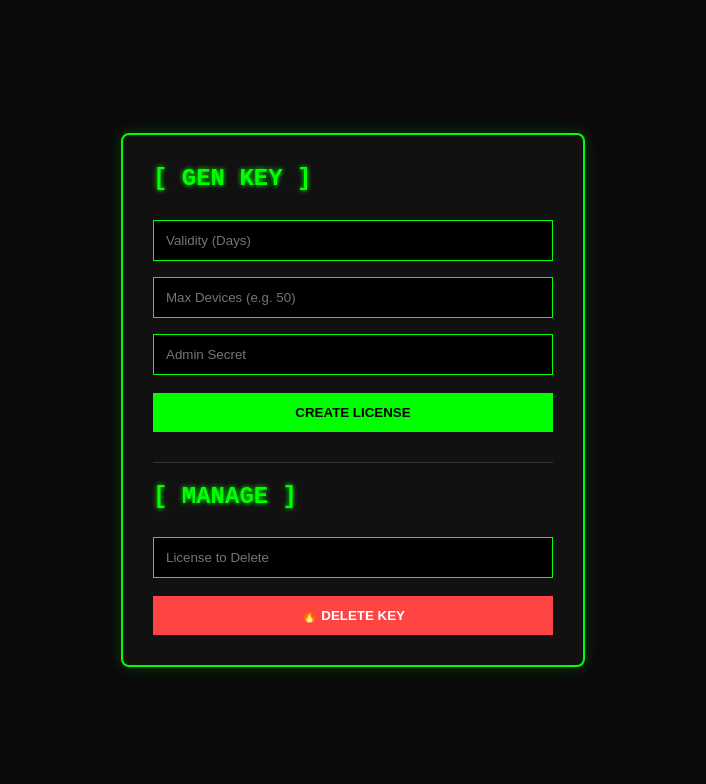
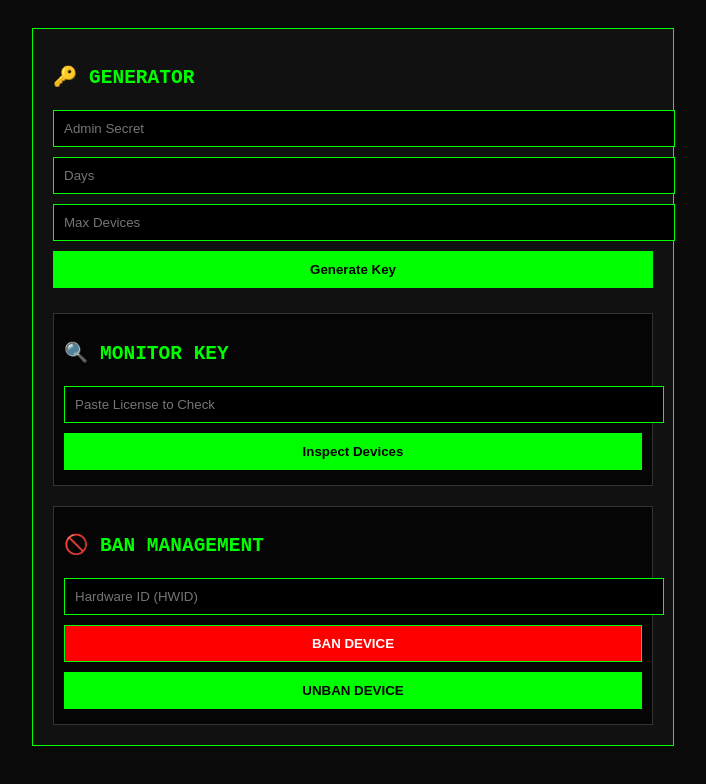
Before and after one commit to Jking123456/my-api, a website: page index.html in a window 1280 px wide. Shown: the whole page, without its empty margins (287-993 px from the left). Drawn offline with Linux system fonts and the light colour scheme.

Commit message:
Update index.html

```diff
--- a/index.html
+++ b/index.html
@@ -1,79 +1,72 @@
 <!DOCTYPE html>
 <html>
 <head>
-    <title>PRINZVAN ADMIN PANEL</title>
+    <title>PRINZVAN ADMIN V2</title>
     <meta name="viewport" content="width=device-width, initial-scale=1.0">
     <style>
-        body { background: #0a0a0a; color: #00ff00; font-family: 'Courier New', monospace; display: flex; justify-content: center; align-items: center; min-height: 100vh; margin: 0; }
-        .panel { border: 2px solid #00ff00; padding: 30px; background: #111; box-shadow: 0 0 15px rgba(0, 255, 0, 0.2); width: 90%; max-width: 400px; border-radius: 8px; }
-        h2 { margin-top: 0; text-shadow: 0 0 5px #00ff00; }
-        input { background: #000; color: #00ff00; border: 1px solid #00ff00; padding: 12px; margin: 8px 0; width: 100%; box-sizing: border-box; outline: none; }
-        button { background: #00ff00; color: #000; padding: 12px; border: none; font-weight: bold; cursor: pointer; width: 100%; margin-top: 10px; transition: 0.3s; }
-        button:hover { background: #00cc00; box-shadow: 0 0 10px #00ff00; }
-        .result-box { margin-top: 20px; padding: 15px; background: #000; border: 1px dashed #00ff00; display: none; text-align: left; position: relative; }
-        .copy-btn { width: auto; padding: 5px 10px; font-size: 12px; margin: 5px 0; background: #555; color: #fff; }
-        .delete-section { margin-top: 30px; border-top: 1px solid #333; padding-top: 20px; }
-        .btn-red { background: #ff4444; color: white; }
-        .btn-red:hover { background: #cc0000; box-shadow: 0 0 10px #ff4444; }
+        body { background: #0a0a0a; color: #00ff00; font-family: monospace; padding: 20px; }
+        .container { max-width: 600px; margin: auto; border: 1px solid #00ff00; padding: 20px; background: #111; }
+        input, button { width: 100%; padding: 10px; margin: 5px 0; background: #000; border: 1px solid #00ff00; color: #00ff00; }
+        button { background: #00ff00; color: #000; font-weight: bold; cursor: pointer; }
+        .card { border: 1px solid #333; padding: 10px; margin-top: 20px; background: #050505; }
+        .device-item { font-size: 12px; border-bottom: 1px solid #222; padding: 5px; display: flex; justify-content: space-between; }
+        .ban-btn { width: auto; background: #ff4444; color: white; padding: 2px 8px; font-size: 10px; border: none; }
     </style>
 </head>
 <body>
-    <div class="panel">
-        <h2>[ GEN KEY ]</h2>
-        <input type="number" id="days" placeholder="Validity (Days)">
-        <input type="number" id="max" placeholder="Max Devices (e.g. 50)">
+    <div class="container">
+        <h2>🔑 GENERATOR</h2>
         <input type="password" id="sec" placeholder="Admin Secret">
-        <button onclick="generateKey()">CREATE LICENSE</button>
+        <input type="number" id="days" placeholder="Days">
+        <input type="number" id="max" placeholder="Max Devices">
+        <button onclick="gen()">Generate Key</button>
 
-        <div id="result" class="result-box">
-            <div id="keyText" style="font-weight: bold; color: white; font-size: 18px;"></div>
-            <button class="copy-btn" onclick="copyKey()">📋 Copy Key</button>
-            <div id="details" style="font-size: 12px; color: #888; margin-top: 5px;"></div>
+        <div class="card">
+            <h2>🔍 MONITOR KEY</h2>
+            <input type="text" id="inspectKey" placeholder="Paste License to Check">
+            <button onclick="checkKey()">Inspect Devices</button>
+            <div id="monitorResult"></div>
         </div>
 
-        <div class="delete-section">
-            <h2>[ MANAGE ]</h2>
-            <input type="text" id="delKey" placeholder="License to Delete">
-            <button class="btn-red" onclick="deleteKey()">🔥 DELETE KEY</button>
+        <div class="card">
+            <h2>🚫 BAN MANAGEMENT</h2>
+            <input type="text" id="banId" placeholder="Hardware ID (HWID)">
+            <button style="background:red;color:white" onclick="block('add')">BAN DEVICE</button>
+            <button onclick="block('remove')">UNBAN DEVICE</button>
         </div>
     </div>
 
     <script>
-        async function generateKey() {
-            const d = document.getElementById('days').value;
-            const m = document.getElementById('max').value;
+        async function gen() {
             const s = document.getElementById('sec').value;
-            const resBox = document.getElementById('result');
+            const res = await fetch(`/api/generate?days=${document.getElementById('days').value}&max=${document.getElementById('max').value}&secret=${s}`);
+            const data = await res.json();
+            alert("Key: " + data.license);
+        }
 
-            if(!d || !m || !s) return alert("Fill all fields");
-
-            const res = await fetch(`/api/generate?days=${d}&max=${m}&secret=${s}`);
+        async function checkKey() {
+            const key = document.getElementById('inspectKey').value;
+            const s = document.getElementById('sec').value;
+            // We use the existing script API but with a special query to just "GET" info
+            const res = await fetch(`/api/delete?license=${key}&secret=${s}&action=info`);
             const data = await res.json();
 
-            if(data.license) {
-                resBox.style.display = "block";
-                document.getElementById('keyText').innerText = data.license;
-                document.getElementById('details').innerHTML = `Limit: ${data.limit}<br>Expires: ${data.expires}`;
-            } else {
-                alert("Generation Failed. Check Admin Secret.");
-            }
+            let html = `<b>Expiry:</b> ${data.expiry}<br><b>Devices (${data.hwids.length}/${data.max}):</b><br>`;
+            data.hwids.forEach(id => {
+                html += `<div class="device-item">${id} <button class="ban-btn" onclick="copyAndBan('${id}')">BAN</button></div>`;
+            });
+            document.getElementById('monitorResult').innerHTML = html;
         }
 
-        function copyKey() {
-            const key = document.getElementById('keyText').innerText;
-            navigator.clipboard.writeText(key);
-            alert("Copied: " + key);
+        function copyAndBan(id) {
+            document.getElementById('banId').value = id;
+            alert("ID Copied to Ban Section!");
         }
 
-        async function deleteKey() {
-            const key = document.getElementById('delKey').value;
+        async function block(action) {
+            const id = document.getElementById('banId').value;
             const s = document.getElementById('sec').value;
-
-            if(!key || !s) return alert("Need License and Secret");
-
-            if(!confirm("Are you sure you want to delete this key?")) return;
-
-            const res = await fetch(`/api/delete?license=${key}&secret=${s}`);
+            const res = await fetch(`/api/block?hwid=${id}&action=${action}&secret=${s}`);
             const data = await res.json();
             alert(data.msg);
         }
```
